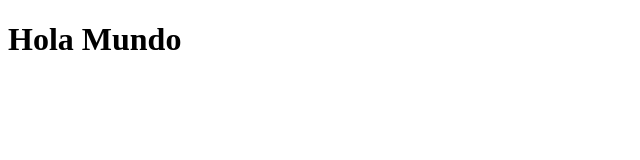
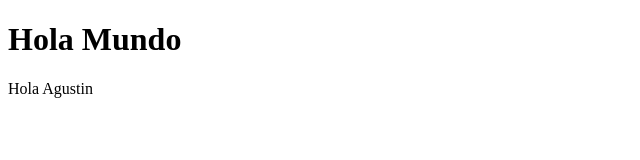
Before and after one commit to agusbeja/programacion-web-1, a plain HTML site: page index.html in a window 1280 px wide. Shown: the whole page, without its empty margins (0-640 px from the left). Drawn offline with Linux system fonts and the light colour scheme.

Commit message:
Agrego saludo personalizado

```diff
--- a/index.html
+++ b/index.html
@@ -7,5 +7,8 @@
 </head>
 <body>
     <h1>Hola Mundo</h1>
+    <p>
+        Hola Agustin
+    </p>
 </body>
 </html>
```
